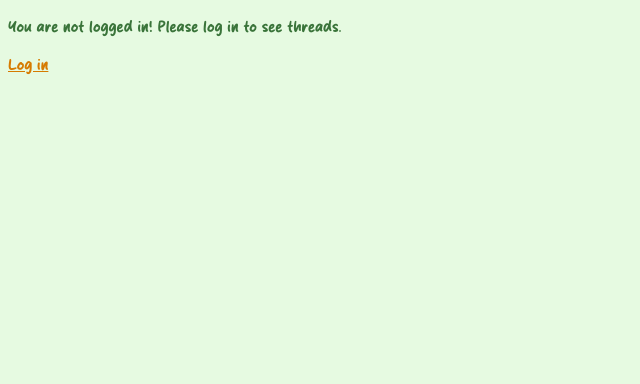
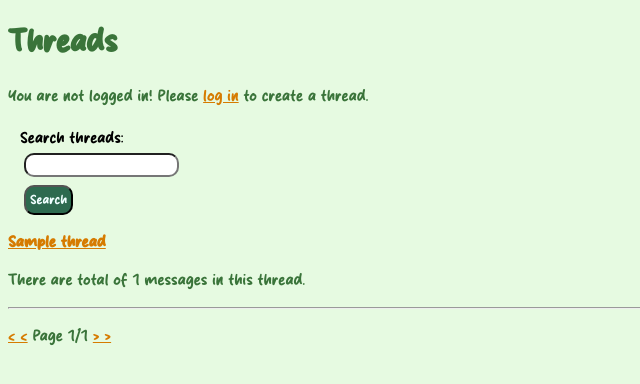
Before and after one commit to plumbusp/Skill_dump_app, a Flask app: page /threads in a window 1280 px wide. Shown: the top 384 px of the page, without its empty margins (0-640 px from the left). Run offline with Flask 3, Linux system fonts and the light colour scheme; tables that the repository leaves empty hold one stand-in row (values such as "Sample post").

Commit message:
Allowed to browse pool of threads and individual threads without log in

```diff
--- a/app.py
+++ b/app.py
@@ -303,7 +303,7 @@ def search_threads():
 
 @app.route("/thread/<int:thread_id>")
 def show_thread(thread_id:int):
-    require_log_in()
+    # Log in status is handled inside the html file
 
     thread = forum.get_thread(thread_id)
     if not thread: # If user went to the thread that does not exist
--- a/templates/threads.html
+++ b/templates/threads.html
@@ -13,9 +13,10 @@
             <a class = "top_bar_link" href="/private_ideas">Private skills page</a>
             <a class = "top_bar_link" href="/threads">Threads</a>
         </div>
+    {% endif %}
 
         <h1> Threads </h1>
-
+    {% if session.username %}
         <form action="/create_thread" method="post">
             <h4>Create a new thread:</h4>
             <div class="content_island">
@@ -27,8 +28,10 @@
                 <input type="hidden" name="csrf_token" value="{{ session.csrf_token }}">
                 <button>Create thread</button>
             </div>
-
         </form>
+    {% else %}
+        <p>You are not logged in! Please <a href="/">log in</a> to create a thread.</p>
+    {% endif %}
 
         <form action="/search_threads" method="GET">
             <div class="content_island">
@@ -47,9 +50,5 @@
             &lt &lt</a> Page {{page}}/{{page_count}}
             <a href= "/threads/{{page+1}}"> &gt &gt</a>
         </p>
-    {% else %}
-        <p>You are not logged in! Please log in to see threads.</p>
-        <a href="/" >Log in</a>
-    {% endif %}
 </body>
 </html>
```
Also changed, not shown: templates/thread.html (+7 -6 lines).
